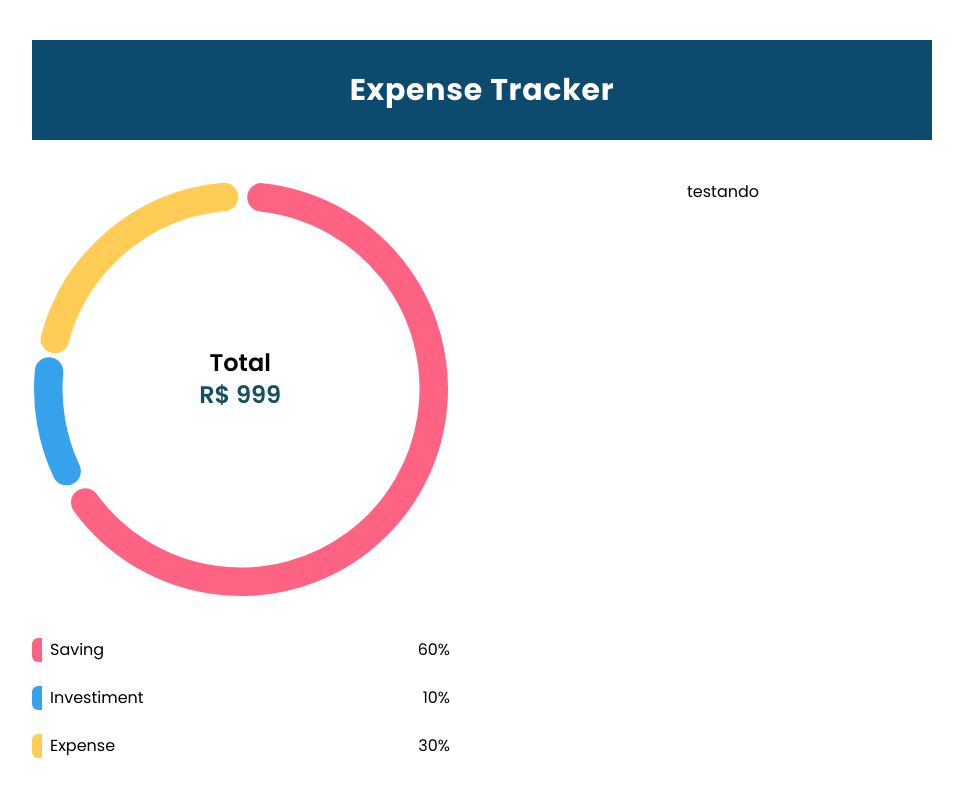
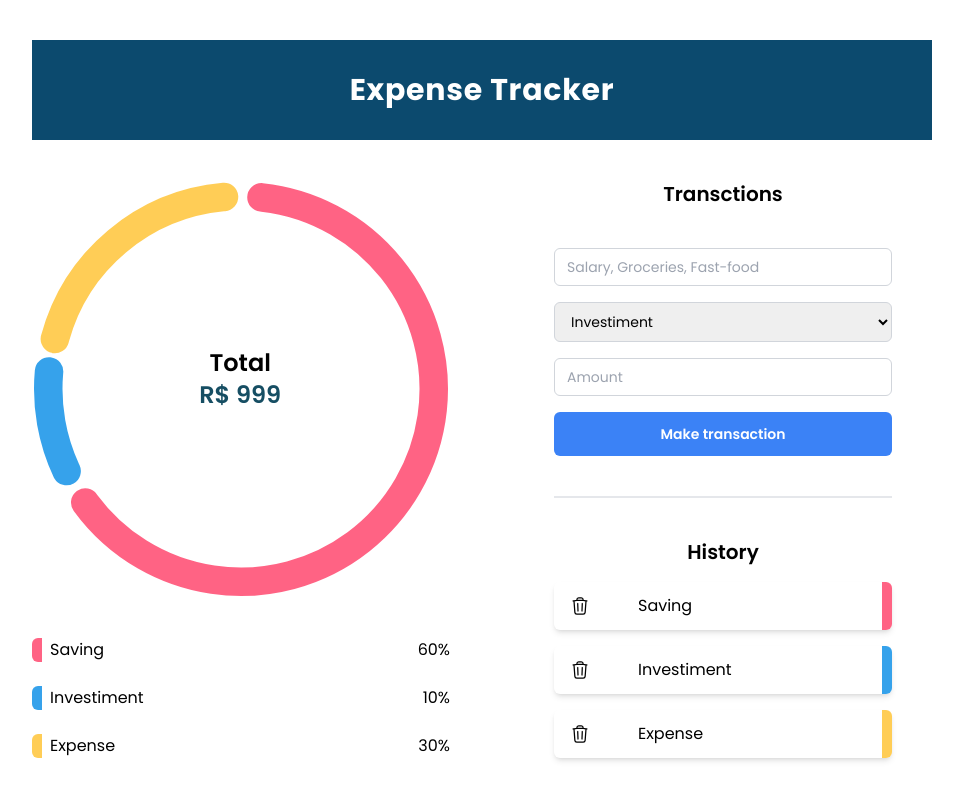
Before and after one commit to ngrpedro/exp_tracker_frontend, a React (Vite) app: page / in a window 1280 px wide. Shown: the top 800 px of the page, without its empty margins (158-1121 px from the left). Built offline with nearby package versions, Linux system fonts and the light colour scheme.

Commit message:
save all

```diff
--- a/src/App.jsx
+++ b/src/App.jsx
@@ -11,7 +11,6 @@ function App() {
 
         <div className="grid grid-cols-1 md:grid-cols-2 gap-16">
           <Graph />
-          <p>testando</p>
           <Form />
         </div>
       </div>
```
